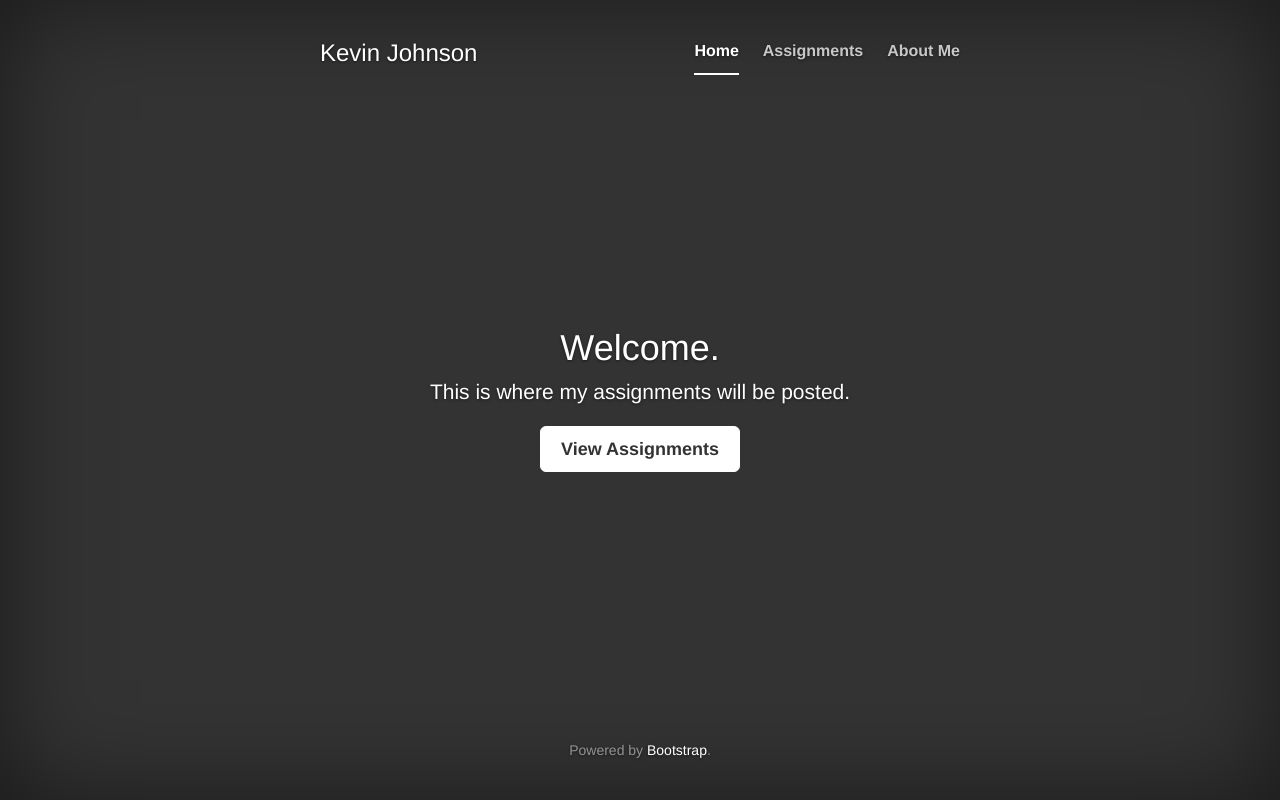
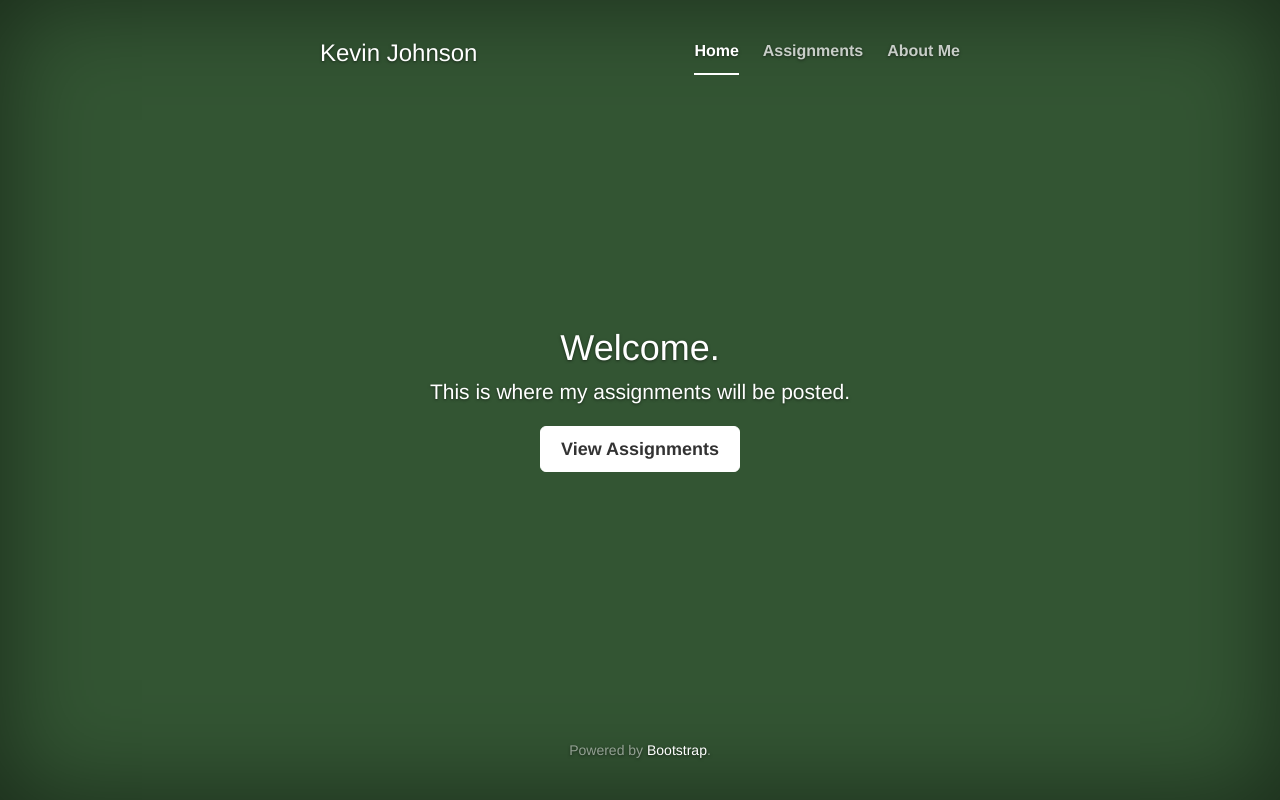
Before and after one commit to kiseleon/cs313php, a PHP site: page / in a window 1280 px wide. Run offline with PHP 8.4, Linux system fonts and the light colour scheme; some libraries are stand-ins or nearby versions.

Commit message:
Changed background color in cover.css

```diff
--- a/css/cover.css
+++ b/css/cover.css
@@ -27,7 +27,7 @@ a:hover {
 html,
 body {
   height: 100%;
-  background-color: #333;
+  background-color: #353;
 }
 body {
   color: #fff;
```
